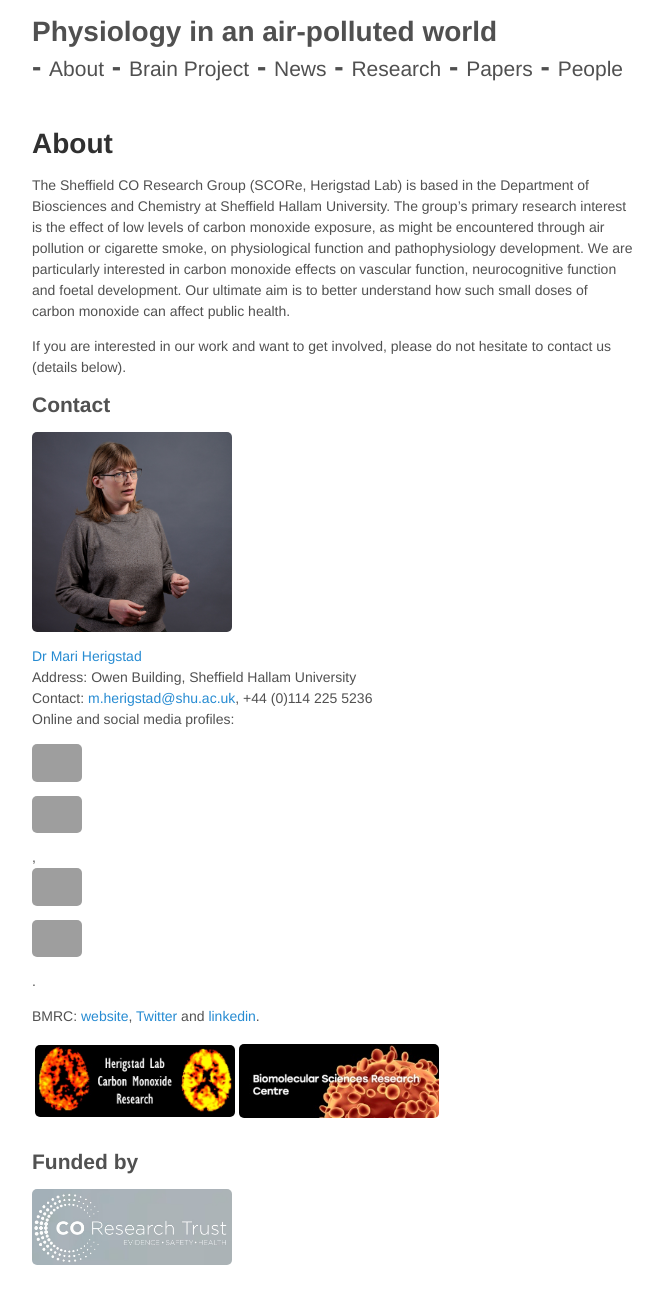
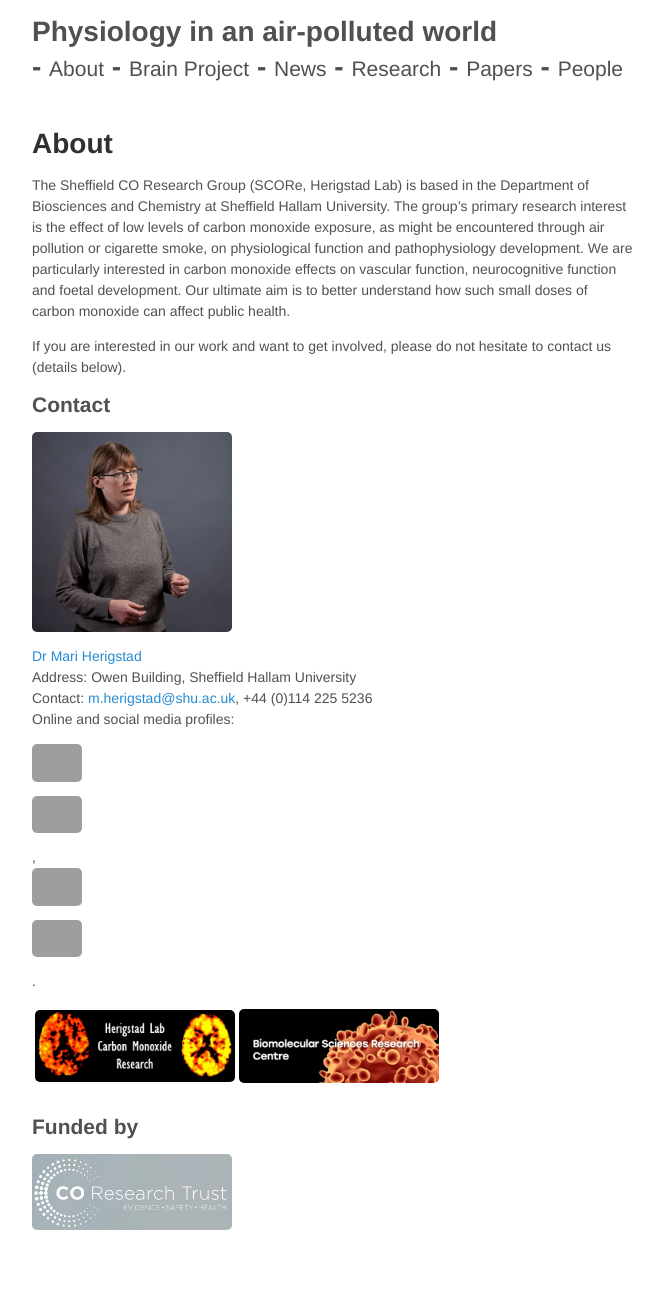
Before and after one commit to mariherigstad/mariherigstad.github.io, a Jekyll site: the page built from about.md, in a window 1280 px wide, cut to the strip 0-1342 px from the top of the page. Shown: the top 1304 px of the strip, without its empty margins (307-970 px from the left). Built offline with Jekyll 4.4.1, drawn with Linux system fonts in a browser that asks for light colours; grey boxes are pictures that could not be loaded.

Commit message:
Update about.md

```diff
--- a/about.md
+++ b/about.md
@@ -18,8 +18,6 @@ Online and social media profiles:
 
 <a href="https://www.instagram.com/carbonmonoxideresearch/"><img src="/assets/instagramlogo.jpeg" alt="Instagram" style="width: 50px;"/></a> <a href="https://www.threads.net/@carbonmonoxideresearch"><img src="/assets/threadslogo.jpeg" alt="Threads" style="width: 50px;"/></a>, <a href="https://bsky.app/profile/herigstad.bsky.social"><img src="/assets/blueskylogo.jpeg" alt="Bluesky" style="width: 50px;"/></a> <a href="https://mariherigstad.wordpress.com"><img src="/assets/wordpresslogo.jpeg" alt="Blog" style="width: 50px;"/></a>.
 
-BMRC: <a href="https://www.shu.ac.uk/biomolecular-sciences-research-centre">website</a>, <a href="https://x.com/BMRCSheffHallam">Twitter</a> and <a href="https://www.linkedin.com/in/bmrc-biomedical-research-centre-a4344847/">linkedin</a>.
-
 
 <table>
   <tr>
```
